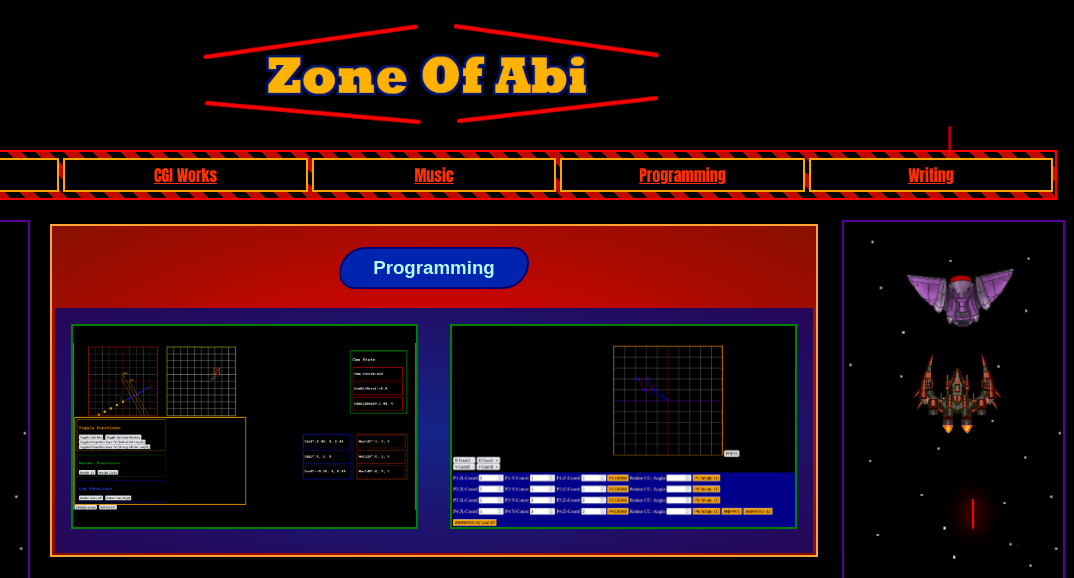
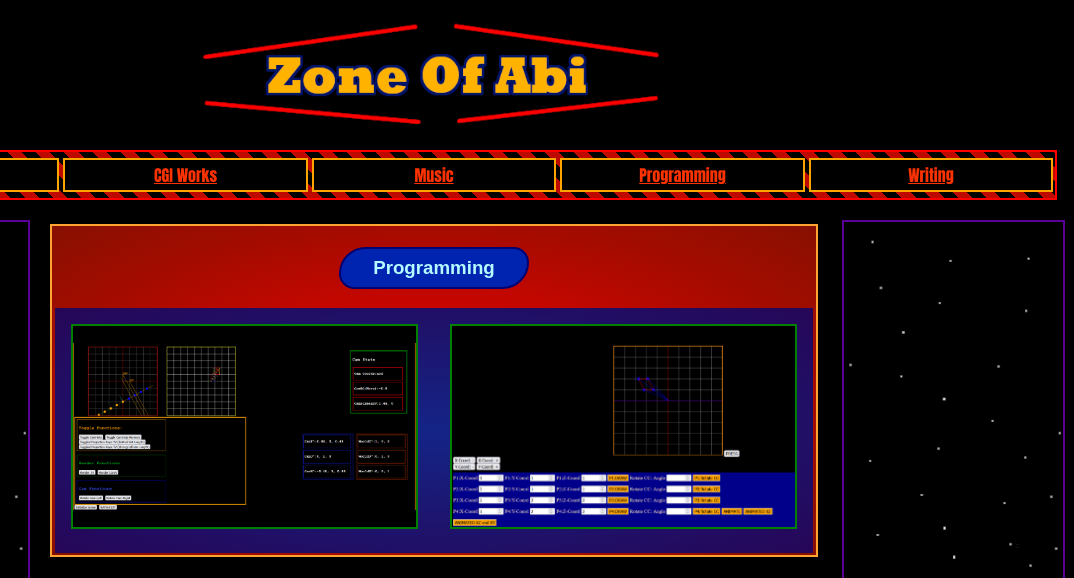
Before and after one commit to dynamic-abi/dynamic-abi.github.io, a plain HTML site: page index.html in a window 1280 px wide. Shown: the top 578 px of the page, 206-1280 px from the left. Drawn offline with Linux system fonts and the light colour scheme.

Commit message:
Add files via upload

```diff
--- a/index.html
+++ b/index.html
@@ -336,31 +336,9 @@
 </div>
 
 <div id="lightspeedBoxRight">
-  <div id="falcon1">
-    <img style="width:90px;" src="images/clipart/redship.png" alt="">
-    <img style="width:90px; height:80px;" src="images/clipart/blueshipThrust.png" alt="">
-  </div>
 
-  <div id="falcon1Laser1">
 
-  </div>
 
-  <div id="zurgShip">
-    <img style="width: 110px;" src="images/clipart/zurgShip.png" alt="">
-    <img style="width: 110px;" src="images/clipart/zurgShipThrust.png" alt="">
-
-  </div>
-
-  <div id="zurgShipExplosionYellow">
-    <div id="zurgShipExplosionYellowLight">
-
-    </div>
-
-  </div>
-
-  <div id="zurgShipLaser1">
-
-  </div>
 
 
 </div>
```
Also changed, not shown: animationPage.html (+6 -2 lines), musicPage.html (+3 -1 lines).
